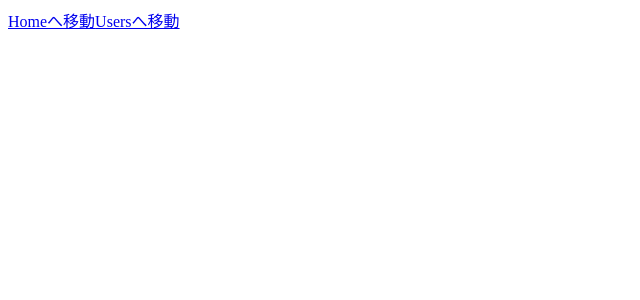
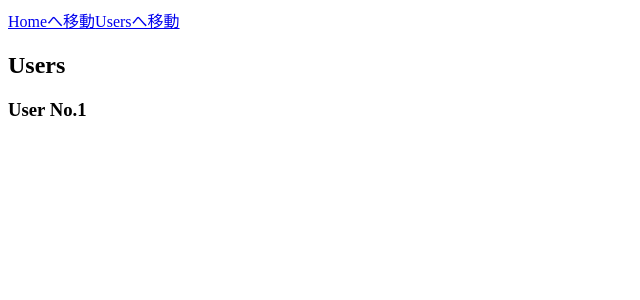
Before and after one commit to akitoshi-m/vue_app_practice, a Vue app: page /users/1 in a window 1280 px wide. Shown: the top 300 px of the page, without its empty margins (0-640 px from the left). Built offline with nearby package versions, Linux system fonts and the light colour scheme.

Commit message:
ユーザーの番号を表示

```diff
--- a/src/router.js
+++ b/src/router.js
@@ -9,5 +9,8 @@
 // Routerの中身をVue.jsに適用させる
 export default new Router({
   mode: "history",
-  routes: [{ path: "/", component: Home}, { path: "/users", component: Users }]
+  routes: [
+    { path: "/", component: Home},
+    { path: "/users/:id", component: Users }
+  ]
 });
--- a/src/views/Users.vue
+++ b/src/views/Users.vue
@@ -3,5 +3,8 @@
     <h2>
       Users
     </h2>
+    <h3>
+      User No.{{ $route.params.id }}
+    </h3>
   </div>
 </template>
```
